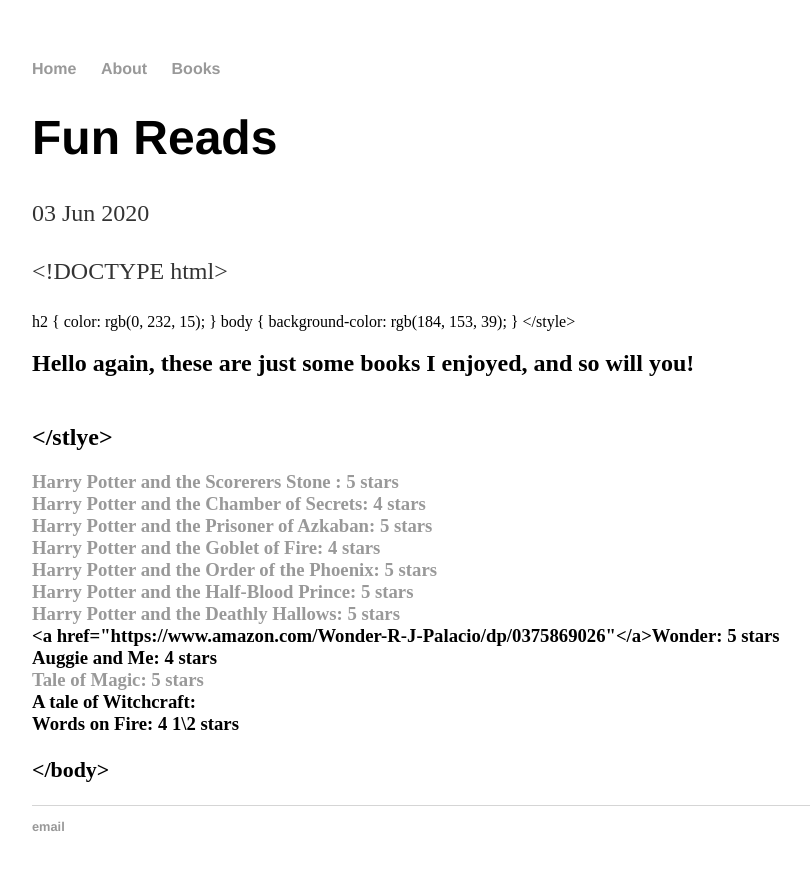
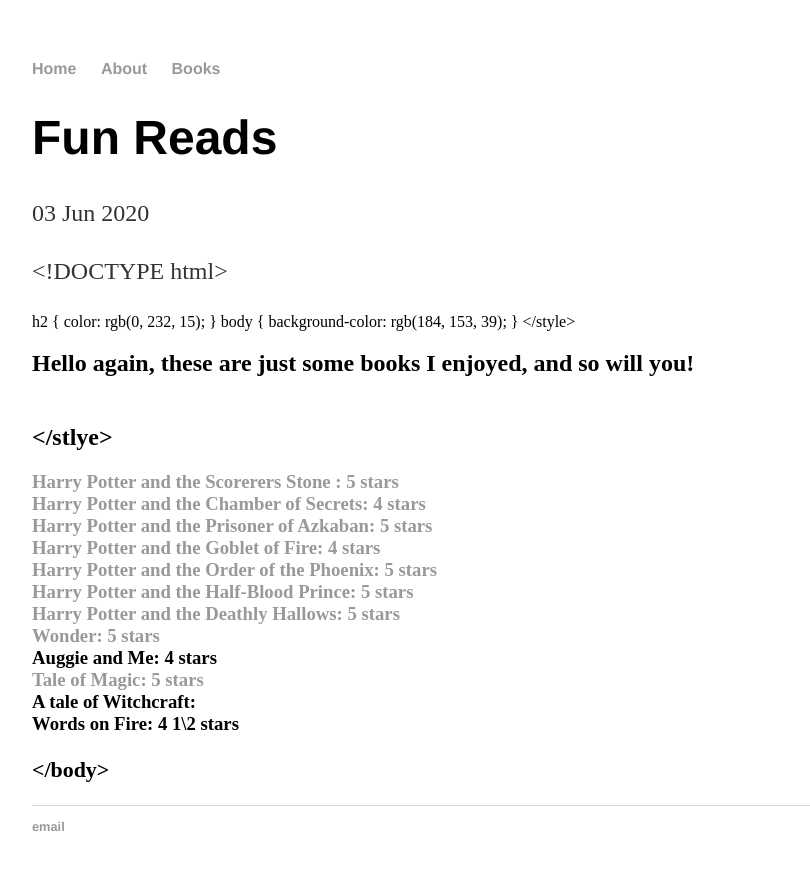
Before and after one commit to meerkatbhat/meerkatbhat, a Jekyll site: the page built from _posts/2020-06-3-Fun Reads.md, in a window 1280 px wide. Shown: the top 870 px of the page, without its empty margins (160-970 px from the left). Built offline with Jekyll 4.4.1, drawn with Linux system fonts in a browser that asks for light colours.

Commit message:
Update 2020-06-3-Fun Reads.md

```diff
--- a/_posts/2020-06-3-Fun Reads.md
+++ b/_posts/2020-06-3-Fun Reads.md
@@ -31,7 +31,7 @@
 Harry Potter and the Order of the Phoenix: 5 stars <br>
 Harry Potter and the Half-Blood Prince: 5 stars <br>
   Harry Potter and the Deathly Hallows: 5 stars <br> </a>
-    <a href="https://www.amazon.com/Wonder-R-J-Palacio/dp/0375869026"</a>Wonder: 5 stars <br>
+    <a href="https://www.amazon.com/Wonder-R-J-Palacio/dp/0375869026">Wonder: 5 stars <br> </a>
 Auggie and Me: 4 stars <br>
 <a href="https://www.amazon.com/Tale-Magic/dp/0316523518/ref=pd_sbs_14_1/144-3793920-5857068?_encoding=UTF8&pd_rd_i=0316523518&pd_rd_r=e7f2de45-e7ea-48a8-8633-ca95cdfd616e&pd_rd">Tale of Magic: 5 stars <br> </a>
 A tale of Witchcraft:<br>
```
